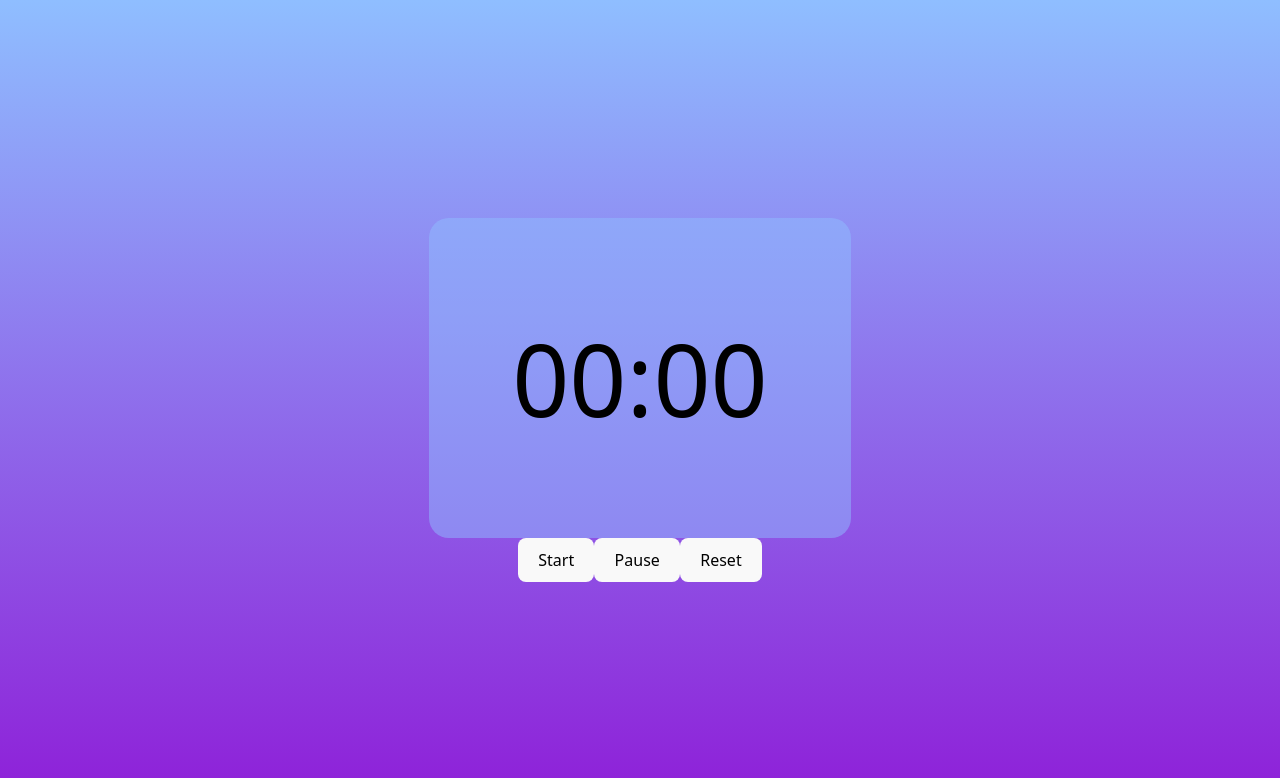
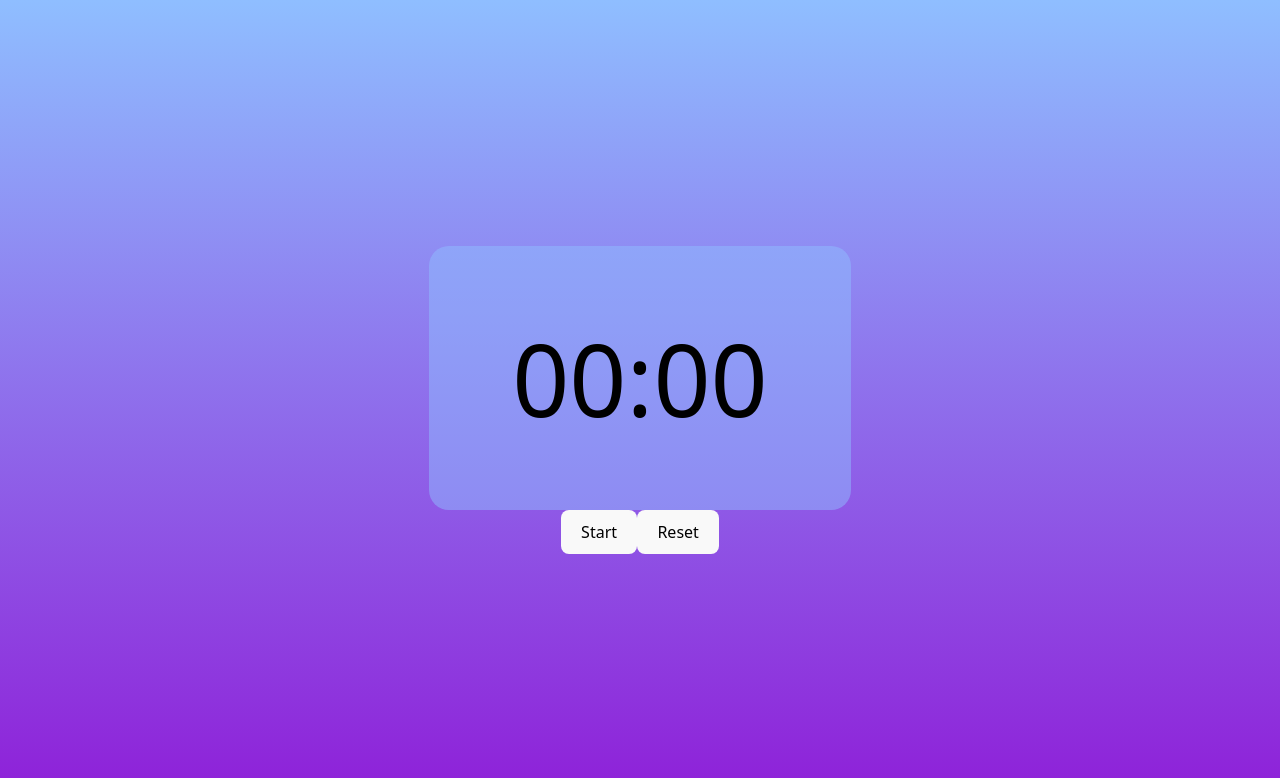
Before and after one commit to jfurdzik/ThirdTime, a React (Vite) app in the folder third-time/: page / in a window 1280 px wide. Shown: the top 778 px of the page. Built offline with nearby package versions, Linux system fonts and the light colour scheme.

Commit message:
one button, switches text + function based on isRunning

```diff
--- a/third-time/src/components/MyStopwatch/MyStopwatch.jsx
+++ b/third-time/src/components/MyStopwatch/MyStopwatch.jsx
@@ -25,9 +25,7 @@ export default function MyStopwatch() {
       <div className={styles.time}>
         <span>{formatTime(minutes)}</span>:<span>{formatTime(seconds)}</span>
       </div>
-      {/* <p>{isRunning ? 'Running' : 'Not running'}</p> */}
-      <button onClick={start}>Start</button>
-      <button onClick={pause}>Pause</button>
+      <button onClick={isRunning ? pause : start}>{isRunning ? 'Pause' : 'Start'}</button>
       <button onClick={() => reset(new Date(0), false)}>Reset</button>
     </div>
   );
--- a/third-time/src/components/MyStopwatch/MyStopwatch.module.css
+++ b/third-time/src/components/MyStopwatch/MyStopwatch.module.css
@@ -2,7 +2,7 @@
     font-size: 100px;
     background-color: #8FBEFF80;
     color: black;
-    height: 40vh;
+    height: 33vh;
     width: 33vw;
     display: flex;
     align-items: center;
```
